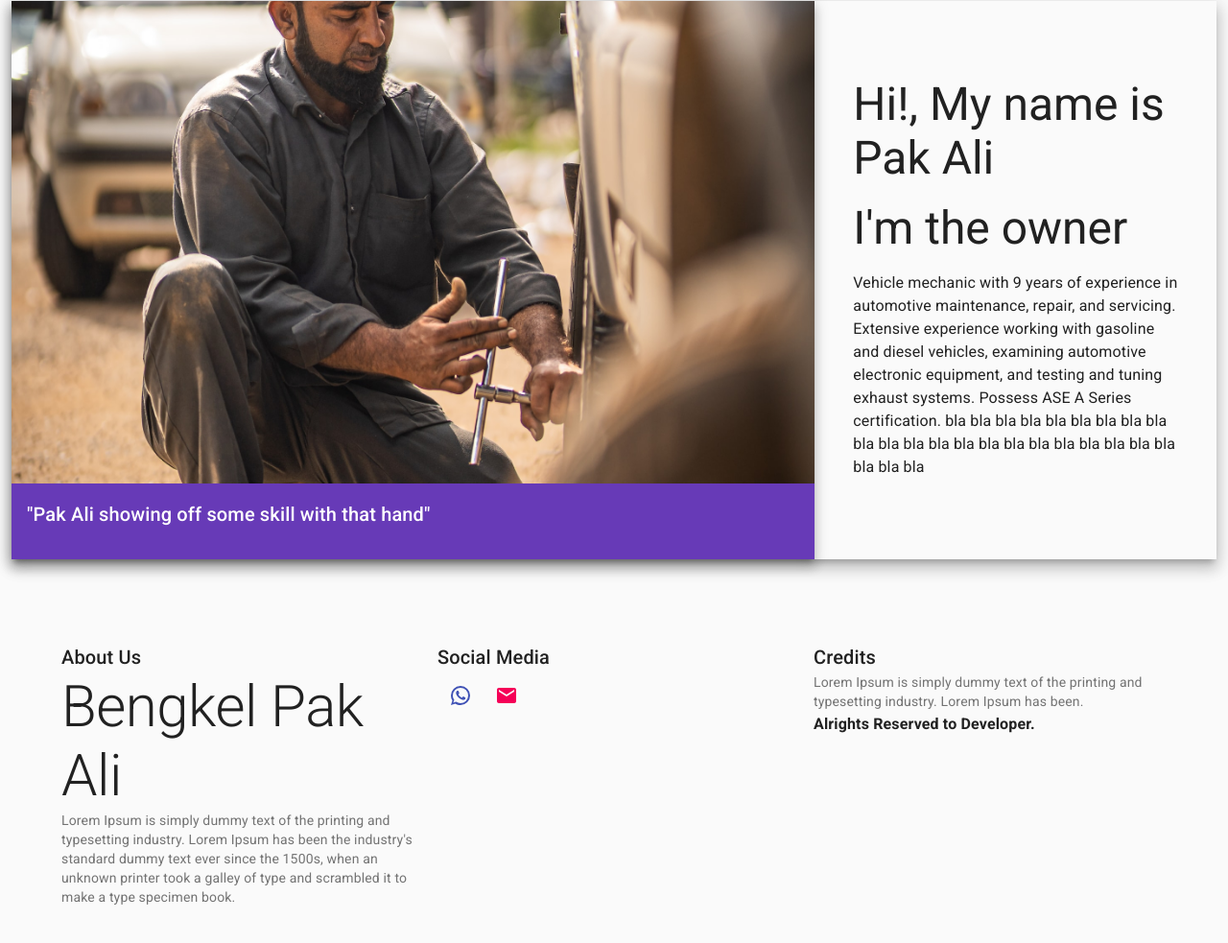
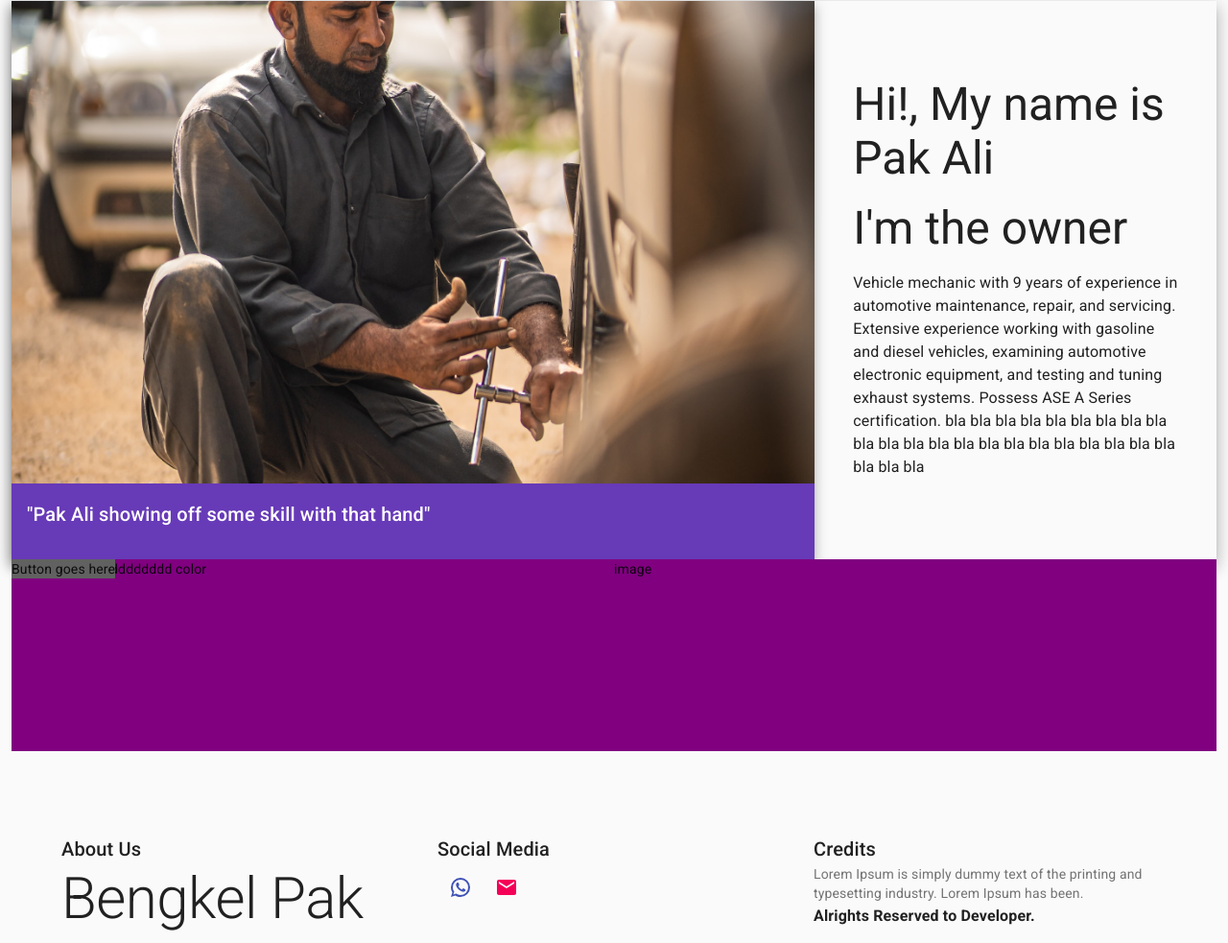
Before and after one commit to Jauzy/ifmas-web, a Gatsby site: page / in a window 1280 px wide. Shown: the part 1740-2723 px from the top of the page at 96% size. Before the commit the page ends 2697 px from the top, so only its background shows below. Built offline with nearby package versions, Linux system fonts and the light colour scheme; Gatsby itself is replaced by a stand-in of ours.

Commit message:
Home - FIx bug+added comment

```diff
--- a/src/pages/index.js
+++ b/src/pages/index.js
@@ -24,6 +24,7 @@ import deepPurple from '@material-ui/core/colors/deepPurple'
 
 import ImageBG from "../images/main.jpg"
 import Mechanic from "../images/Mechanic.jpg"
+import Engine from "../images/Engine.jpg"
 
 import Layout from "../Components/Layout"
 import SEO from "../Components/Seo"
@@ -47,6 +48,8 @@ const IndexPage = ({ data }) => {
 				<SEO title="Home" />
 				<Container style={{ display: 'flex', justifyContent: 'center', alignItems: 'center', minHeight: '100vh', paddingTop: '15vh' }}>
 					<Grid container spacing={3}>
+
+						{/* Bagian - Utama front page */}
 						<Grid item container sm={12}>
 							<Grid item sm={12}>
 								<Typography variant="h1" component="h2" style={{ fontWeight: 'bold', color: 'white' }}>
@@ -134,37 +137,38 @@ const IndexPage = ({ data }) => {
 							</Grid>
 						</Box>
 
-						<Grid container justify="center" alignItems="center" sm={12} style={{ marginTop: '5%',boxShadow: '0 4px 8px 0 grey' }}>
+						{/* Bagian - Icon serive yang di berikan  */}
+						<Grid container justify="center" alignItems="center" sm={12} style={{ marginTop: '5%', boxShadow: '0 4px 8px 0 grey' }}>
 							{/* TODO: make component for this */}
 							<Grid sm item>
 								<Box display='flex' flexDirection='column' alignItems="center" justifyContent="center" p={3} style={{ backgroundColor: `${accent}` }}>
-									<AccessTimeIcon style={{ fontSize: 100, marginBottom: '10%', color: 'white'}}></AccessTimeIcon>
-									<Typography variant='h5' align='center' style={{color: 'white'}}>Tire Replacement</Typography>
+									<AccessTimeIcon style={{ fontSize: 100, marginBottom: '10%', color: 'white' }}></AccessTimeIcon>
+									<Typography variant='h5' align='center' style={{ color: 'white' }}>Tire Replacement</Typography>
 								</Box>
 							</Grid>
 							<Grid sm item>
 								<Box display='flex' flexDirection='column' alignItems="center" justifyContent="center" p={3} style={{ backgroundColor: `${deepPurple[600]}` }}>
-									<AccessTimeIcon style={{ fontSize: 100, marginBottom: '10%', color: 'white'}}></AccessTimeIcon>
-									<Typography variant='h5' align='center' style={{color: 'white'}}>Tire Replacement</Typography>
+									<AccessTimeIcon style={{ fontSize: 100, marginBottom: '10%', color: 'white' }}></AccessTimeIcon>
+									<Typography variant='h5' align='center' style={{ color: 'white' }}>Tire Replacement</Typography>
 								</Box>
 							</Grid>
 							<Grid sm item>
 								<Box display='flex' flexDirection='column' alignItems="center" justifyContent="center" p={3} style={{ backgroundColor: `${deepPurple[700]}` }}>
-									<AccessTimeIcon style={{ fontSize: 100, marginBottom: '10%', color: 'white'}}></AccessTimeIcon>
-									<Typography variant='h5' align='center' style={{color: 'white'}}>Tire Replacement</Typography>
+									<AccessTimeIcon style={{ fontSize: 100, marginBottom: '10%', color: 'white' }}></AccessTimeIcon>
+									<Typography variant='h5' align='center' style={{ color: 'white' }}>Tire Replacement</Typography>
 								</Box>
 							</Grid>
 							<Grid sm item>
 								<Box display='flex' flexDirection='column' alignItems="center" justifyContent="center" p={3} style={{ backgroundColor: `${deepPurple[800]}` }}>
-									<AccessTimeIcon style={{ fontSize: 100, marginBottom: '10%', color: 'white'}}></AccessTimeIcon>
-									<Typography variant='h5' align='center' style={{color: 'white'}}>Tire Replacement</Typography>
+									<AccessTimeIcon style={{ fontSize: 100, marginBottom: '10%', color: 'white' }}></AccessTimeIcon>
+									<Typography variant='h5' align='center' style={{ color: 'white' }}>Tire Replacement</Typography>
 								</Box>
 							</Grid>
 
 						</Grid>
 
 						{/* Bagian - Owner  */}
-						<Typography variant='h2' align='right' gutterBottom style={{fontWeight: 'normal', marginTop: '5%' }}>
+						<Typography variant='h2' align='right' gutterBottom style={{ fontWeight: 'normal', marginTop: '5%' }}>
 							Meet the owner
 						</Typography>
 
@@ -177,7 +181,7 @@ const IndexPage = ({ data }) => {
 											image={Mechanic}
 										/>
 										<CardContent>
-											<Typography item gutterBottom variant="h6" style={{color: 'white'}}>
+											<Typography item gutterBottom variant="h6" style={{ color: 'white' }}>
 												"Pak Ali showing off some skill with that hand"
                       </Typography>
 										</CardContent>
@@ -197,6 +201,26 @@ const IndexPage = ({ data }) => {
 							</Grid>
 						</Paper>
 
+						{/* WIP	 */}
+						<Grid container sm={12}>
+							<Box bgcolor="grey.700" position="absolute" zIndex="tooltip">
+								Button goes here
+							</Box>
+							<Box
+								bgcolor="purple"
+								position="relative"
+								zIndex="modal"
+								height='200px'
+								width
+							>
+								<Grid container>
+									<Grid sm item>solidddddddddddddddddd color</Grid>
+									<Grid sm item>image</Grid>
+								</Grid>
+							</Box>
+						</Grid>
+
+
 
 
 
```
Also changed, not shown: src/images/Engine.jpg (added). Lines whose indentation alone changed are shown as unchanged.
